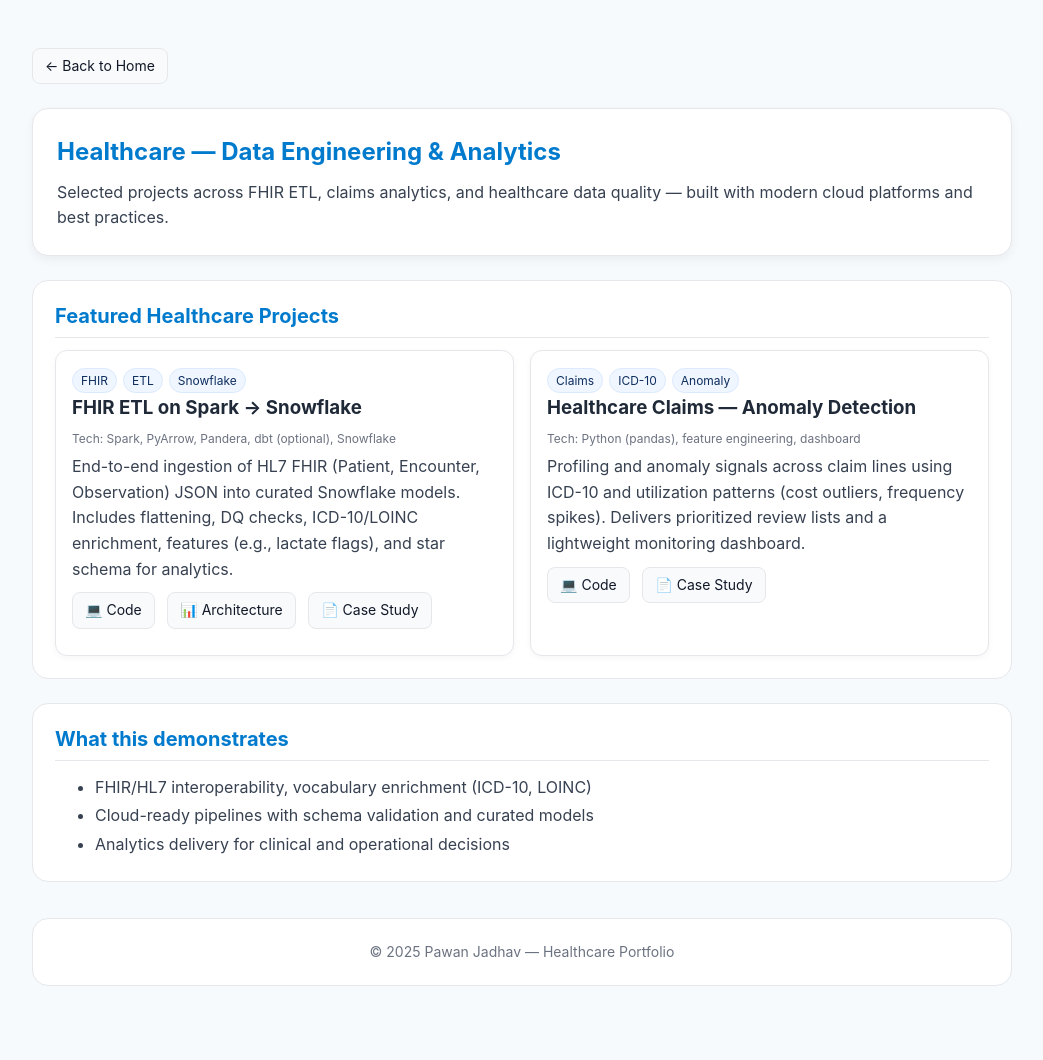
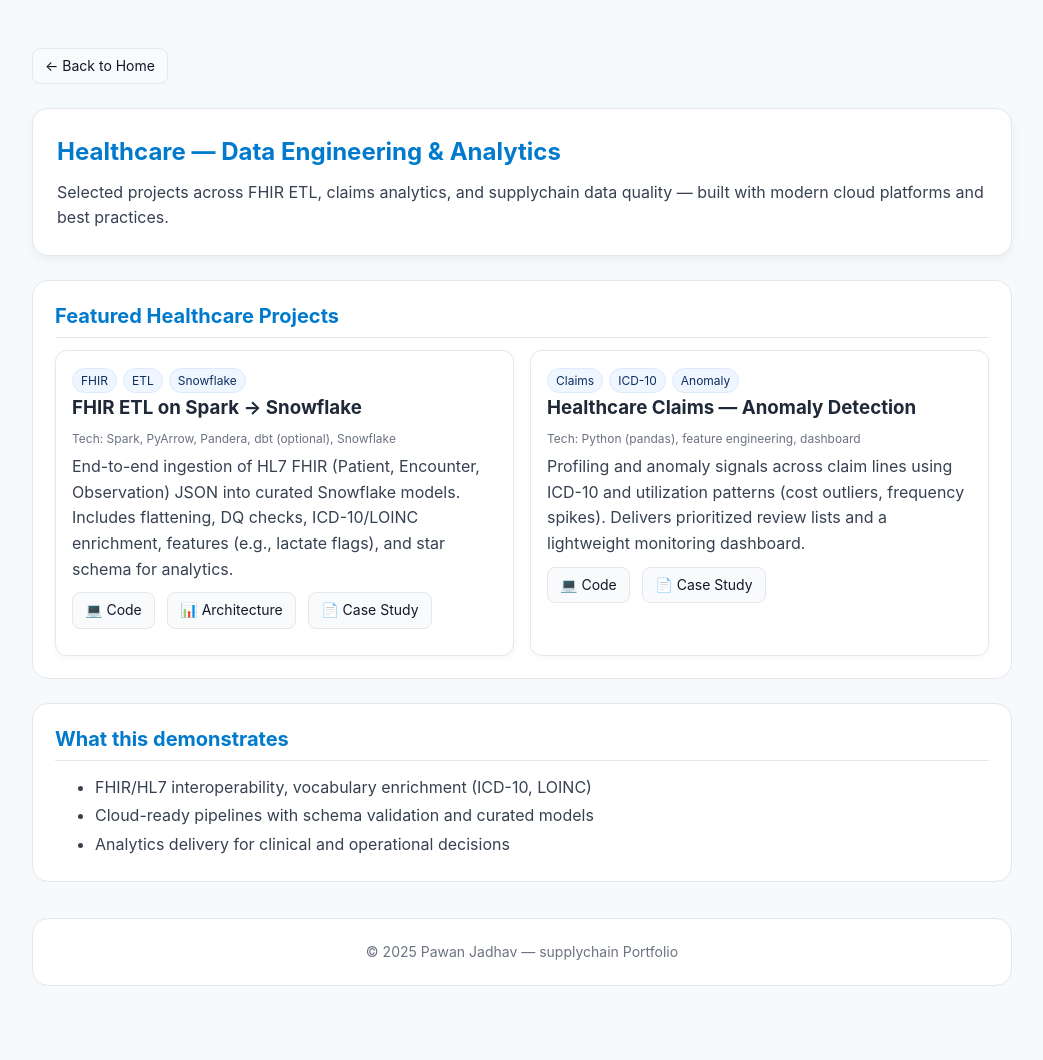
Before and after one commit to PawanJadhav7/PawanJadhav.github.io, a Jekyll site: the page built from supplychain.html, in a window 1280 px wide. Shown: the whole page, without its empty margins (118-1161 px from the left). Built offline with Jekyll 4.4.1, drawn with Linux system fonts in a browser that asks for light colours.

Commit message:
Update supplychain.html

```diff
--- a/supplychain.html
+++ b/supplychain.html
@@ -1,8 +1,8 @@
 ---
-title: "Healthcare — Data Engineering & Analytics"
+title: "Supplychain — Data Engineering & Analytics"
 layout: default
-permalink: /healthcare.html
-description: "Portfolio projects in healthcare data engineering, FHIR, and analytics."
+permalink: /supplychain.html
+description: "Portfolio projects in supplychain data engineering, FHIR, and analytics."
 ---
 <p style="margin:16px 0;">
   <a href="/" class="btn" style="display:inline-flex;align-items:center;gap:6px;
@@ -14,7 +14,7 @@ description: "Portfolio projects in healthcare data engineering, FHIR, and analy
 <section style="background:#fff;border:1px solid #e5e7eb;border-radius:16px;padding:24px;margin:24px 0;box-shadow:0 4px 10px rgba(0,0,0,.05);">
   <h1 style="color:#007ACC;margin:0 0 8px;">Healthcare — Data Engineering & Analytics</h1>
   <p style="color:#374151;margin:0;">
-    Selected projects across FHIR ETL, claims analytics, and healthcare data quality — built with modern cloud platforms and best practices.
+    Selected projects across FHIR ETL, claims analytics, and supplychain data quality — built with modern cloud platforms and best practices.
   </p>
 </section>
 
@@ -78,5 +78,5 @@ description: "Portfolio projects in healthcare data engineering, FHIR, and analy
 </section>
 
 <section style="text-align:center;margin:36px 0 10px;color:#6b7280;font-size:14px;">
-  © 2025 Pawan Jadhav — Healthcare Portfolio
+  © 2025 Pawan Jadhav — supplychain Portfolio
 </section>
```
